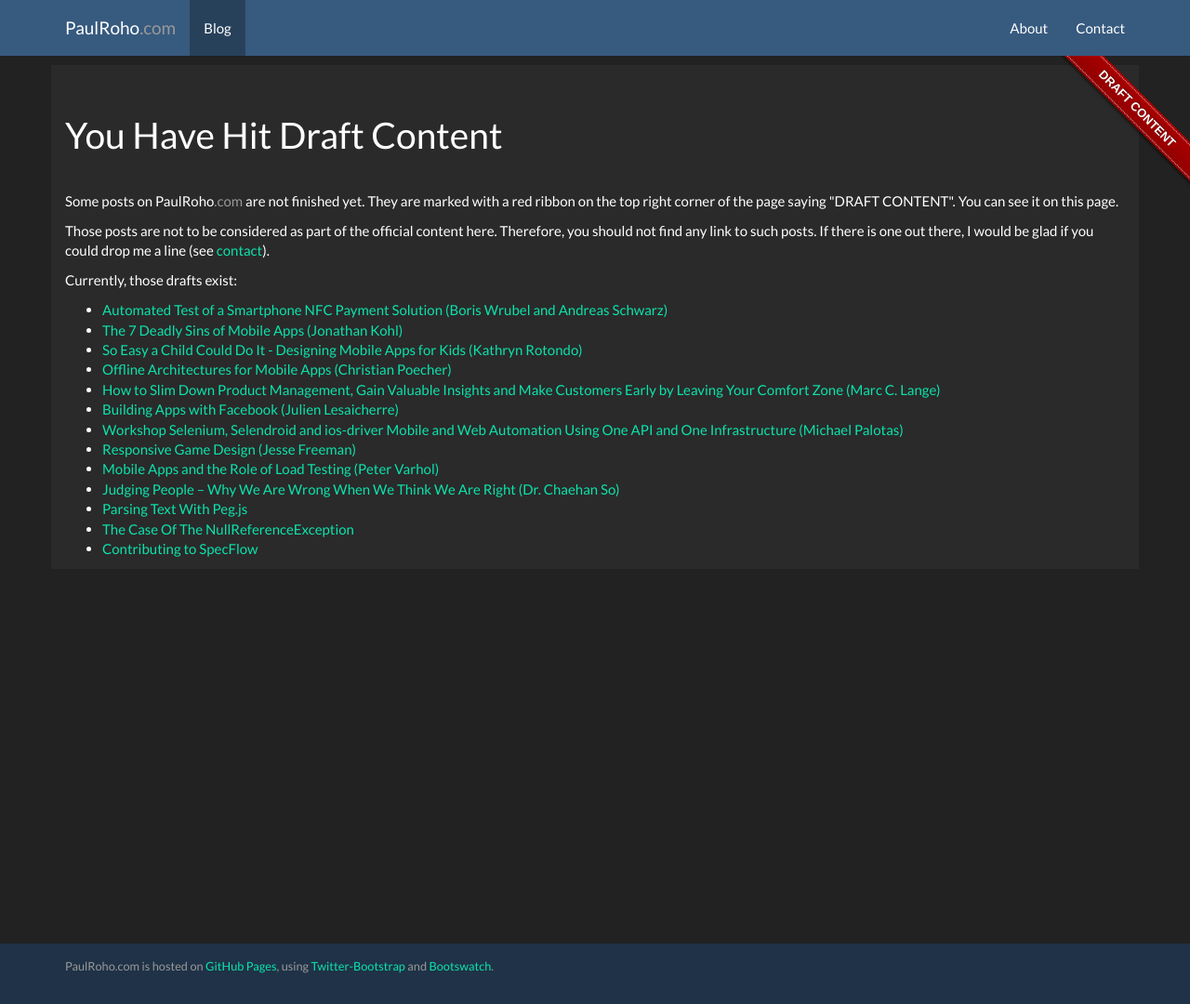
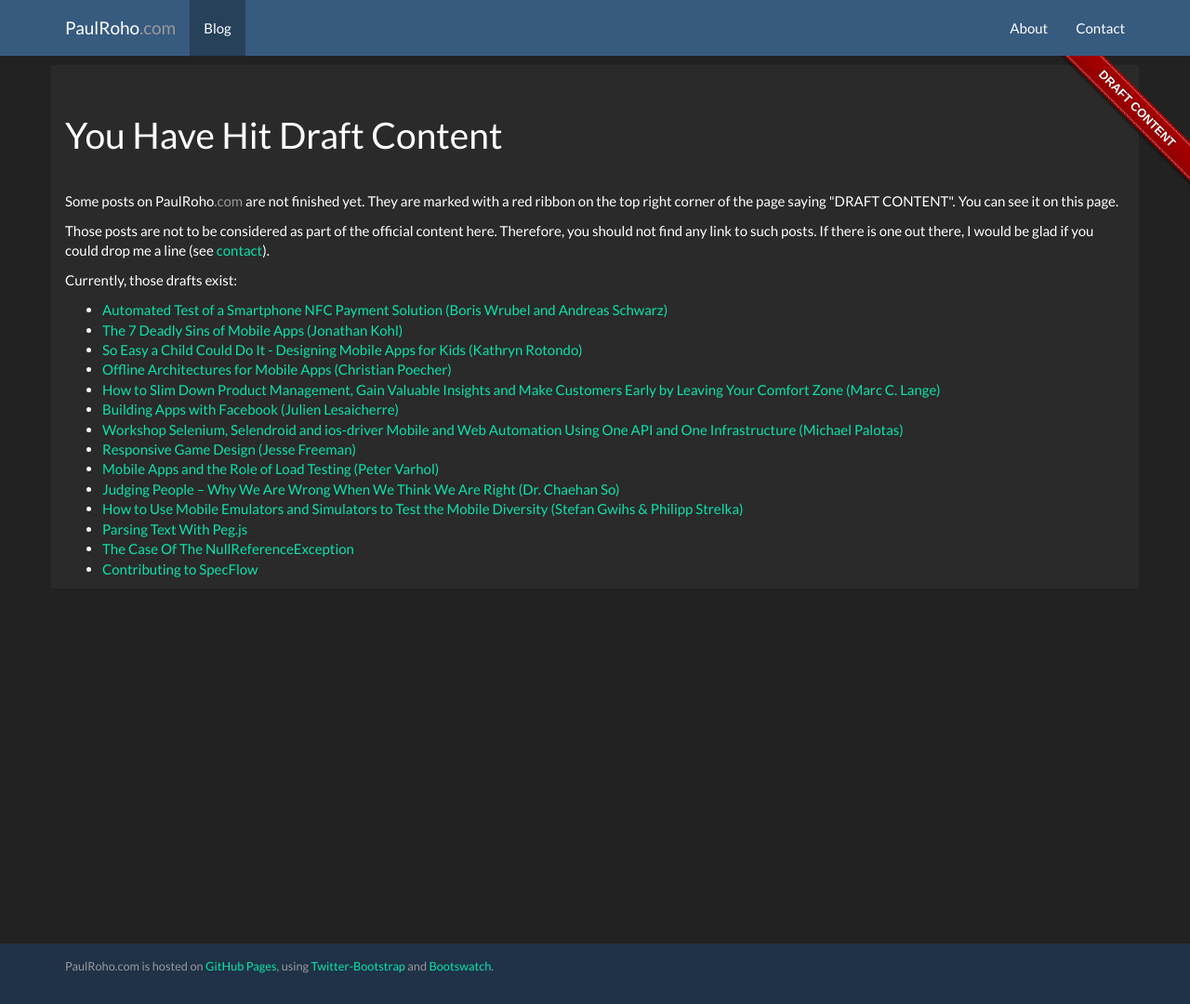
Before and after one commit to paulroho/paulroho.github.io, a Jekyll site: the page built from blog/draftcontent.html, in a window 1280 px wide and 1080 px high. Shown: the whole window at 93% size. Built offline with Jekyll 4.4.1, drawn with Linux system fonts in a browser that asks for light colours; nearby versions of some CDN libraries.

Commit message:
MAE2014: How to Use Mobile Emulators and Simulators to Test the Mobile Diversity (Stefan Gwihs & Philipp Strelka)

```diff
--- a/_posts/2014-09-30-How-to-Use-Mobile-Emulators-And-Simulators.md
+++ b/_posts/2014-09-30-How-to-Use-Mobile-Emulators-And-Simulators.md
@@ -1,10 +1,20 @@
-MAE2014 Day 2 - How to Use Mobile Emulators and Simulators to Test the Mobile Diversity
+---
+layout: blogdraft
+title: How to Use Mobile Emulators and Simulators to Test the Mobile Diversity (Stefan Gwihs & Philipp Strelka)
+tags: [Mobile App Europe 2014, Mobile Apps]
+---
+
+Mobile App Europe 2014 Notes
+
+How to Use Mobile Emulators and Simulators to Test the Mobile Diversity
 ===
-by Stefan Gwihs & Philipp Strelka
+Notes on a [session](http://mobileappeurope.com/talks/use-mobile-emulators-simulators-test-mobile-diversity/ "How to Use Mobile Emulators and Simulators to Test the Mobile Diversity")
+by Stefan Gwihs & Philipp Strelka (Anecon)
+at the [Mobile App Europe 2014](http://mobileappeurope.com/).
 
 ---
 
-#Challenges
+##Challenges
 * Usability
 * Network
 * Tool
@@ -19,21 +29,21 @@
 * Emulators & Simulators
 * Multi-layer test (example: important for an in-house CRM)
 
-#Risk-based device selection
+##Risk-based device selection
 * Experience
 * Statistics
 * Boundary Cases
 * Exclusions
 
-#Multi-Layer Testing
+##Multi-Layer Testing
 * Testing pyramid - compared to food pyramid
 * Multi-Layer architecture - choose the right layer for each test, not any layer must be skipped, especially not the UI-level, most of the severe bugs appeared on all devices, so can be found by testing on e.g. the service layer
 
-#Emulators and Simulators
+##Emulators and Simulators
 
-WANem - simulate network behavior for mobile testing
+* WANem - simulate network behavior for mobile testing
 
-##Cons
+###Cons
 * Slow
 * Not 100% accurate
 * No UX
@@ -41,7 +51,7 @@
 * System depended
 * Update handling
 
-##Pros
+###Pros
 * Cheap
 * Flexible
 * Accurate
```
